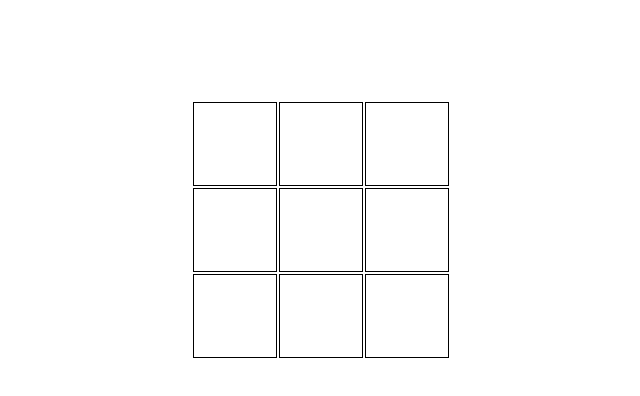
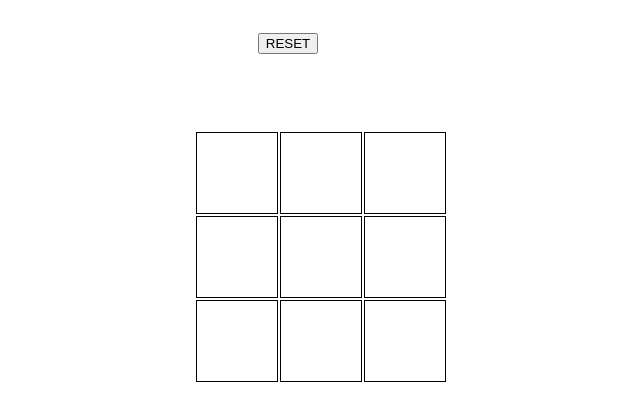
Before and after one commit to katherinelef/tic-tac-toe, a plain HTML site: page index.html in a window 1280 px wide. Shown: the whole page, without its empty margins (319-959 px from the left). Drawn offline with Linux system fonts and the light colour scheme.

Commit message:
añadiendo boton reset

```diff
--- a/css/main.css
+++ b/css/main.css
@@ -1,10 +1,19 @@
+button {
+  margin: 2% 45%;
+}
+
 #cat {
-  margin: 100px auto;
+  margin: 50px auto;
 }
 
 
-table td {
+#cat td {
   border: 1px solid black;
   width: 80px;
   height: 80px;
+  margin: 0;
+  padding: 0;
+  text-align: center;
+  font-size: 50px;
+  font-family: cursive;
 }
--- a/index.html
+++ b/index.html
@@ -7,7 +7,10 @@
   </head>
   <body>
 
+    <button onclick="reset()">RESET</button>
+
     <table id="cat">
+      <tbody>
       <tr>
         <td></td>
         <td></td>
@@ -23,6 +26,7 @@
         <td></td>
         <td></td>
       </tr>
+      </tbody>
     </table>
     <script type="text/javascript" src="js/app.js"></script>
 
--- a/js/app.js
+++ b/js/app.js
@@ -1,5 +1,22 @@
-function () {
+window.onload = function () {
+  var michi = document.getElementById('cat');
 
-  var cat = document.getElementById('cat');
-  cat.addEventListener("click",addX);
+  michi.addEventListener("click", addX);
 };
+
+var centinel = false;
+
+function addX (event) {
+  if (centinel) {
+    event.target.textContent = "x";
+    centinel=false;
+    }
+  else {
+    event.target.textContent = "o";
+    centinel=true;
+  }
+  };
+
+function reset () {
+location.reload ();
+};
```
